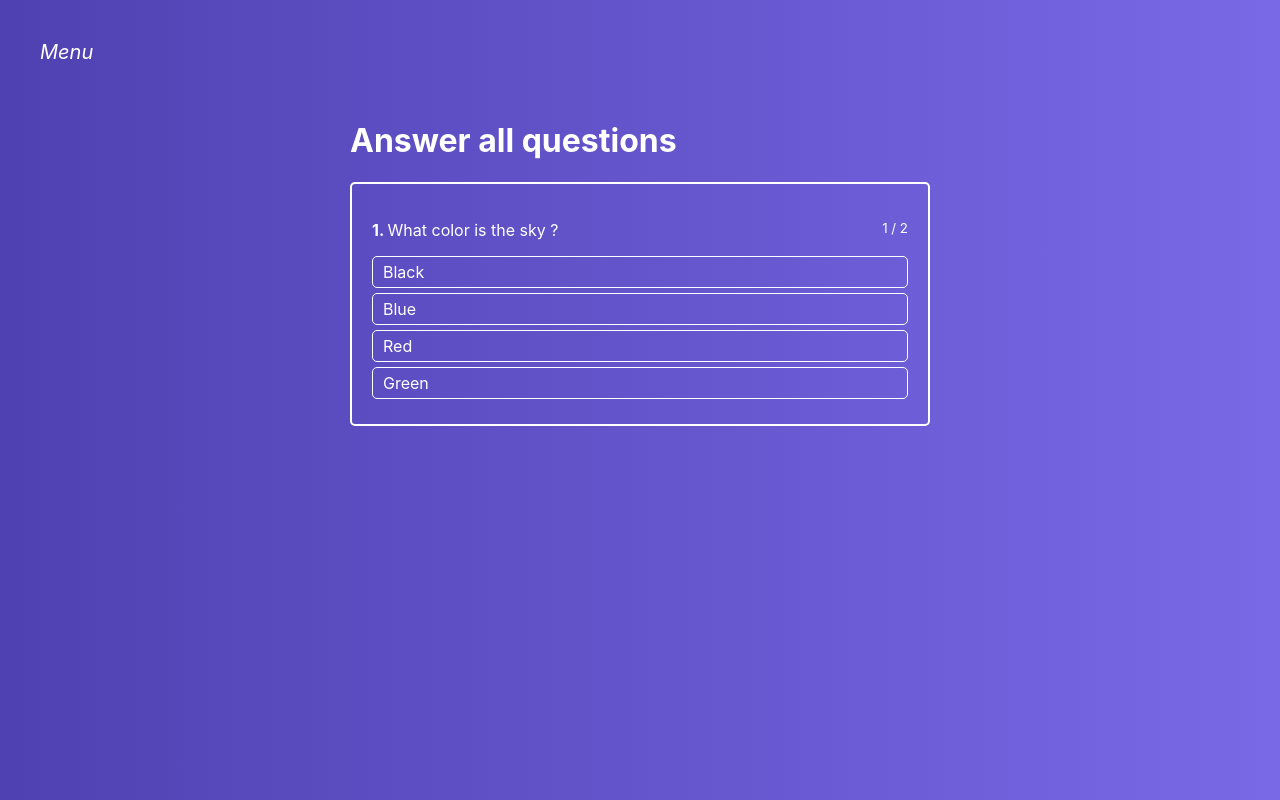
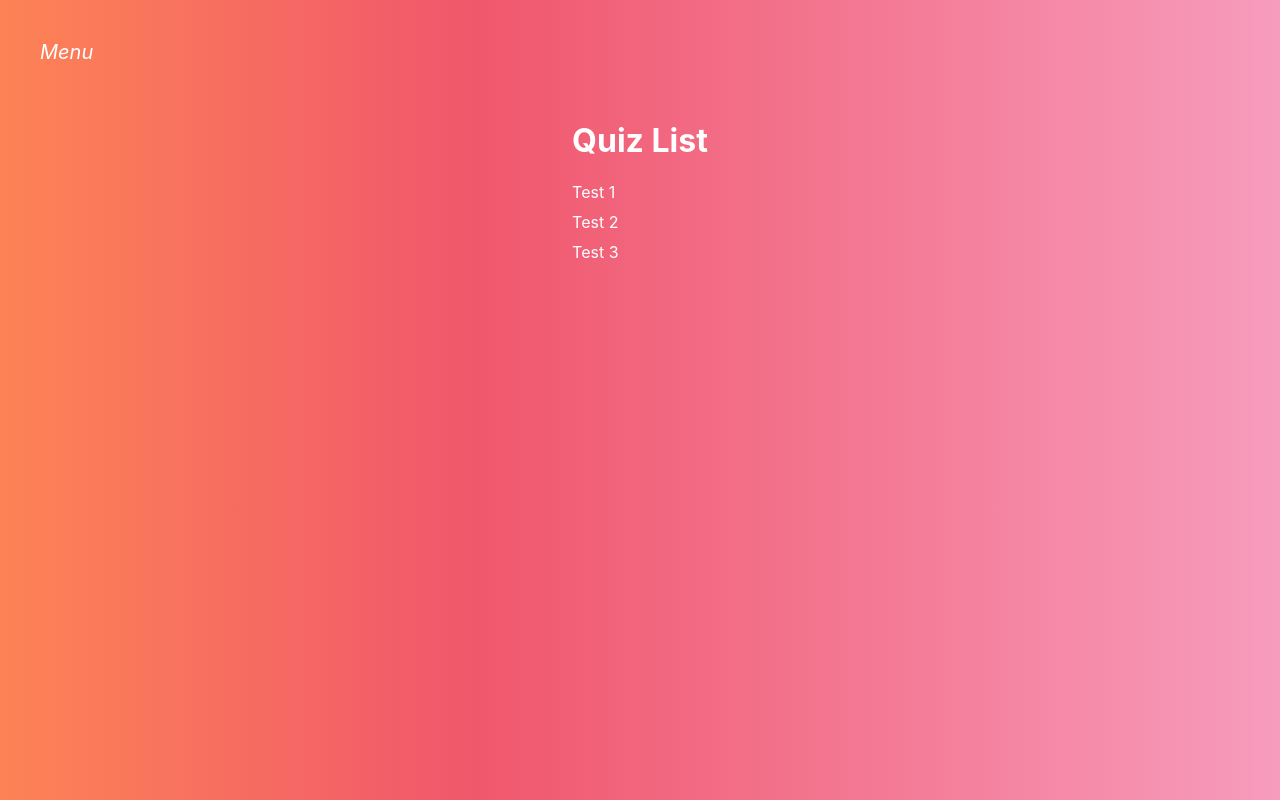
Before and after one commit to RuslanPostnikov/react-quiz, a React (Create React App) app: page / in a window 1280 px wide. Built offline with nearby package versions, Linux system fonts and the light colour scheme.

Commit message:
List page

```diff
--- a/src/App.js
+++ b/src/App.js
@@ -9,10 +9,10 @@ function App() {
   return (
     <Layout>
         <Routes>
-            <Route path='/' element={<Quiz />}/>
+            <Route path='/' element={<QuizList />}/>
             <Route path='auth' element={<Auth />}/>
             <Route path='quiz-creator' element={<QuizCreator />}/>
-            <Route path='quiz/:id' element={<QuizList />}/>
+            <Route path='quiz/:id' element={<Quiz />}/>
         </Routes>
     </Layout>
   );
--- a/src/components/FinishedQuiz.jsx
+++ b/src/components/FinishedQuiz.jsx
@@ -1,5 +1,6 @@
 import styles from "./FinishedQuiz.module.css";
 import Button from "./UI/Button";
+import {Link} from "react-router-dom";
 
 const FinishedQuiz = props => {
     const successCount = Object.keys(props.results).reduce((total, key) => {
@@ -31,6 +32,9 @@ const FinishedQuiz = props => {
 
             <div>
                 <Button onClick={props.onRetry} type="primary">Repeat</Button>
+                <Link to='/'>
+                    <Button type="success">Quiz List</Button>
+                </Link>
             </div>
         </div>
     )
--- a/src/containers/QuizList.jsx
+++ b/src/containers/QuizList.jsx
@@ -1,10 +1,32 @@
 import React from "react";
+import styles from './QuizList.module.css';
+import {NavLink} from "react-router-dom";
 
 export default class QuizList extends React.Component {
+    renderQuizes() {
+        return [1,2,3].map((quiz, index) => {
+            return (
+                <li key={index}>
+                    <NavLink to={'quiz/' + quiz}>
+                        Test {quiz}
+                    </NavLink>
+                </li>
+            )
+        })
+    }
+
+
+
     render() {
         return (
-            <div>
-                <h1>Quiz List</h1>
+            <div className={styles.QuizList}>
+                <div>
+                    <h1>Quiz List</h1>
+
+                    <ul>
+                        {this.renderQuizes()}
+                    </ul>
+                </div>
             </div>
         );
     }
--- /dev/null
+++ b/src/containers/QuizList.module.css
@@ -0,0 +1,31 @@
+.QuizList {
+    display: flex;
+    justify-content: center;
+    padding-top: 100px;
+    flex-grow: 1;
+    width: 100%;
+    background: linear-gradient(90deg, #fd8355 0%, #f0576c 37%, #f79cbd 100%);
+}
+
+.QuizList h1 {
+    color: #fff;
+}
+
+.QuizList ul {
+    list-style: none;
+    margin: 0;
+    padding: 0;
+}
+
+.QuizList li {
+    margin-bottom: 10px;
+}
+
+.QuizList li a {
+    text-decoration: none;
+    color: #fff;
+}
+
+.QuizList li a:hover {
+    color: #363d54;
+}
```
